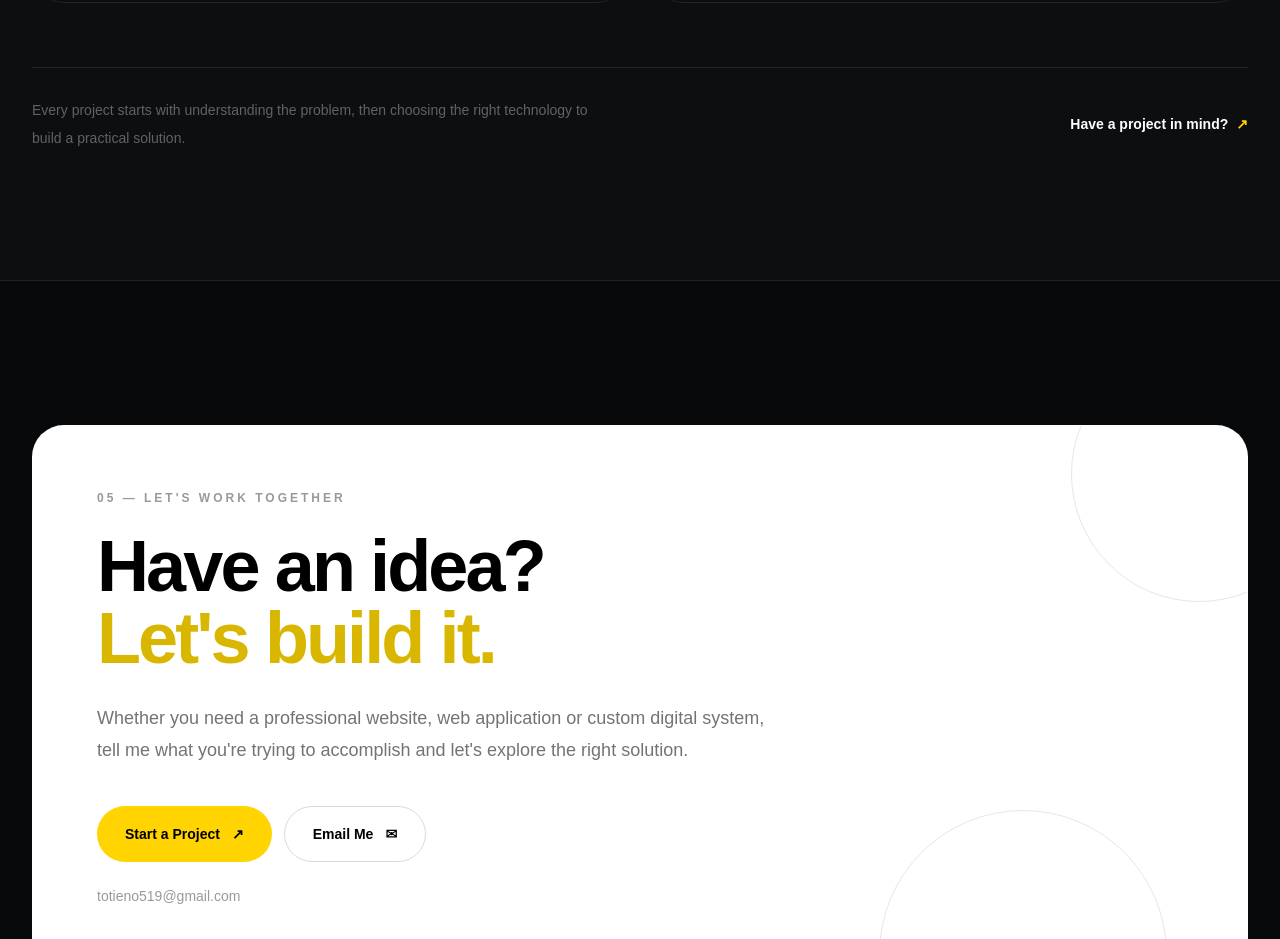
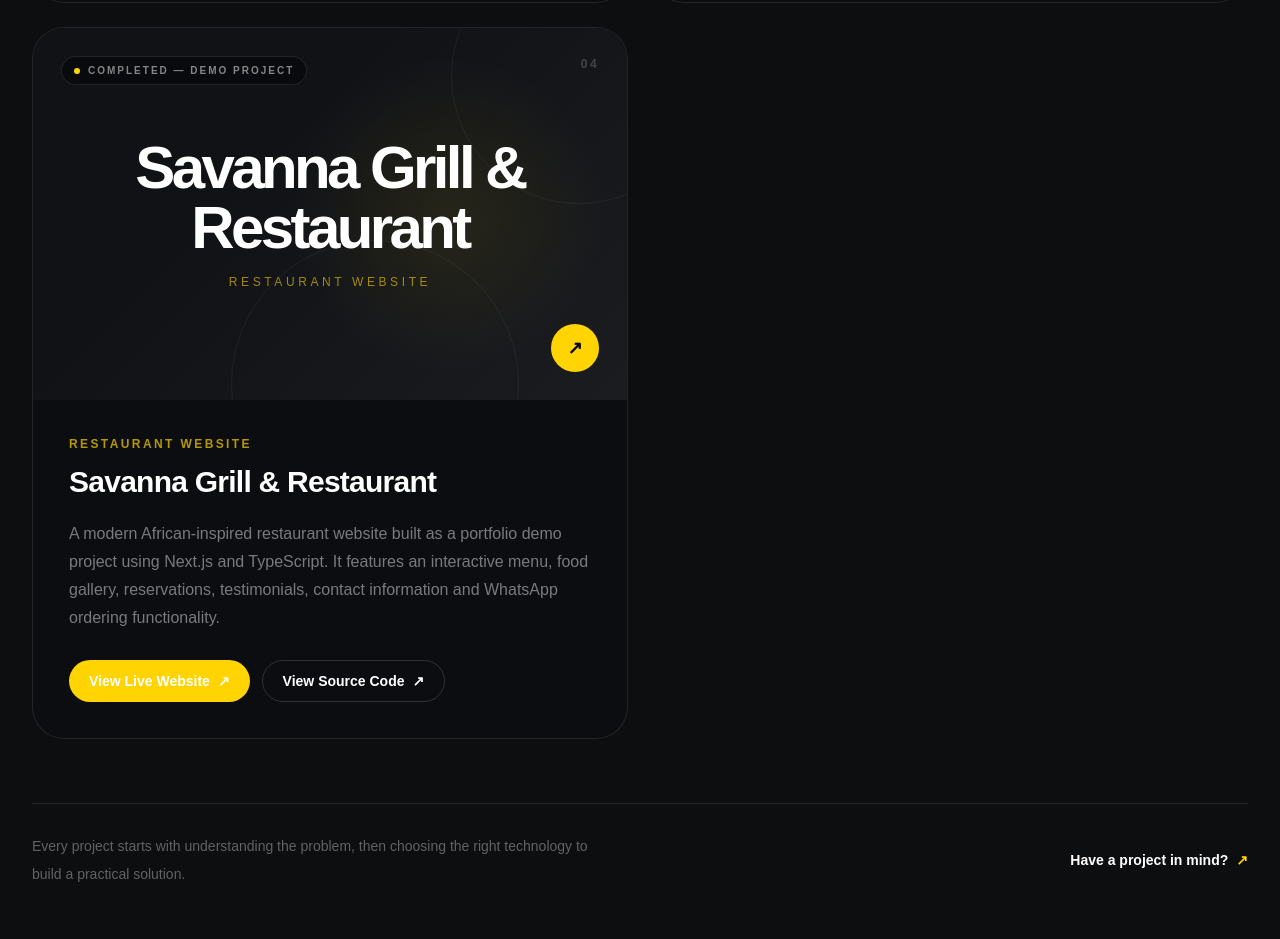
Before and after one commit to totieno519/-teddy-otieno-portfolio, a Next.js app: page / in a window 1280 px wide. Shown: the part 6760-7699 px from the top of the page. Built offline with nearby package versions, Linux system fonts and the light colour scheme.

Commit message:
Add Savanna Grill portfolio project

```diff
--- a/components/Projects.tsx
+++ b/components/Projects.tsx
@@ -123,12 +123,40 @@ export default function Projects() {
                         className="inline-flex items-center text-sm font-bold text-[#ffd400] transition-colors hover:text-[#ffe45c]"
                       >
                         Discuss this project
+
                         <span className="ml-2 transition-transform duration-300 group-hover:translate-x-1">
                           →
                         </span>
                       </a>
                     </div>
                   )}
+
+                  {/* Savanna Grill project links */}
+                  {project.title === "Savanna Grill & Restaurant" &&
+                    project.liveUrl &&
+                    project.sourceUrl && (
+                      <div className="mt-7 flex flex-wrap gap-3">
+                        <a
+                          href={project.liveUrl}
+                          target="_blank"
+                          rel="noopener noreferrer"
+                          className="inline-flex items-center rounded-full bg-[#ffd400] px-5 py-2.5 text-sm font-bold text-black transition duration-300 hover:scale-[1.03] hover:bg-[#ffe45c]"
+                        >
+                          View Live Website
+                          <span className="ml-2">↗</span>
+                        </a>
+
+                        <a
+                          href={project.sourceUrl}
+                          target="_blank"
+                          rel="noopener noreferrer"
+                          className="inline-flex items-center rounded-full border border-white/15 px-5 py-2.5 text-sm font-bold text-white transition duration-300 hover:border-[#ffd400]/50 hover:text-[#ffd400]"
+                        >
+                          View Source Code
+                          <span className="ml-2">↗</span>
+                        </a>
+                      </div>
+                    )}
                 </div>
               </article>
             );
--- a/data/portfolio.ts
+++ b/data/portfolio.ts
@@ -74,4 +74,14 @@ export const projects = [
     description:
       "A proposed digital platform designed to improve communication between students, student leaders, class representatives, clubs, societies and the wider student community.",
   },
+  {
+    title: "Savanna Grill & Restaurant",
+    category: "Restaurant Website",
+    status: "Completed — Demo Project",
+    featured: false,
+    description:
+      "A modern African-inspired restaurant website built as a portfolio demo project using Next.js and TypeScript. It features an interactive menu, food gallery, reservations, testimonials, contact information and WhatsApp ordering functionality.",
+    liveUrl: "https://savanna-grill-snowy.vercel.app",
+    sourceUrl: "https://github.com/totieno519/savanna-grill",
+  },
 ];
```
